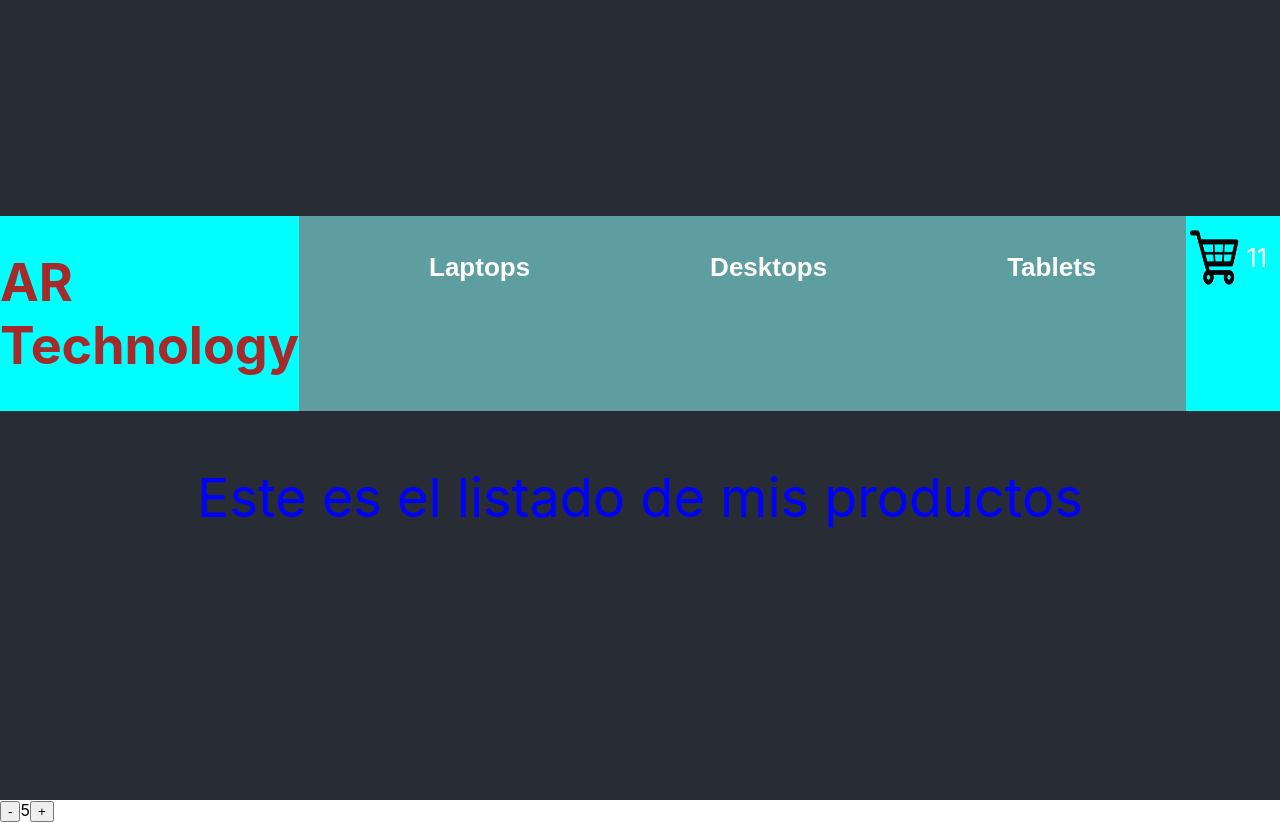
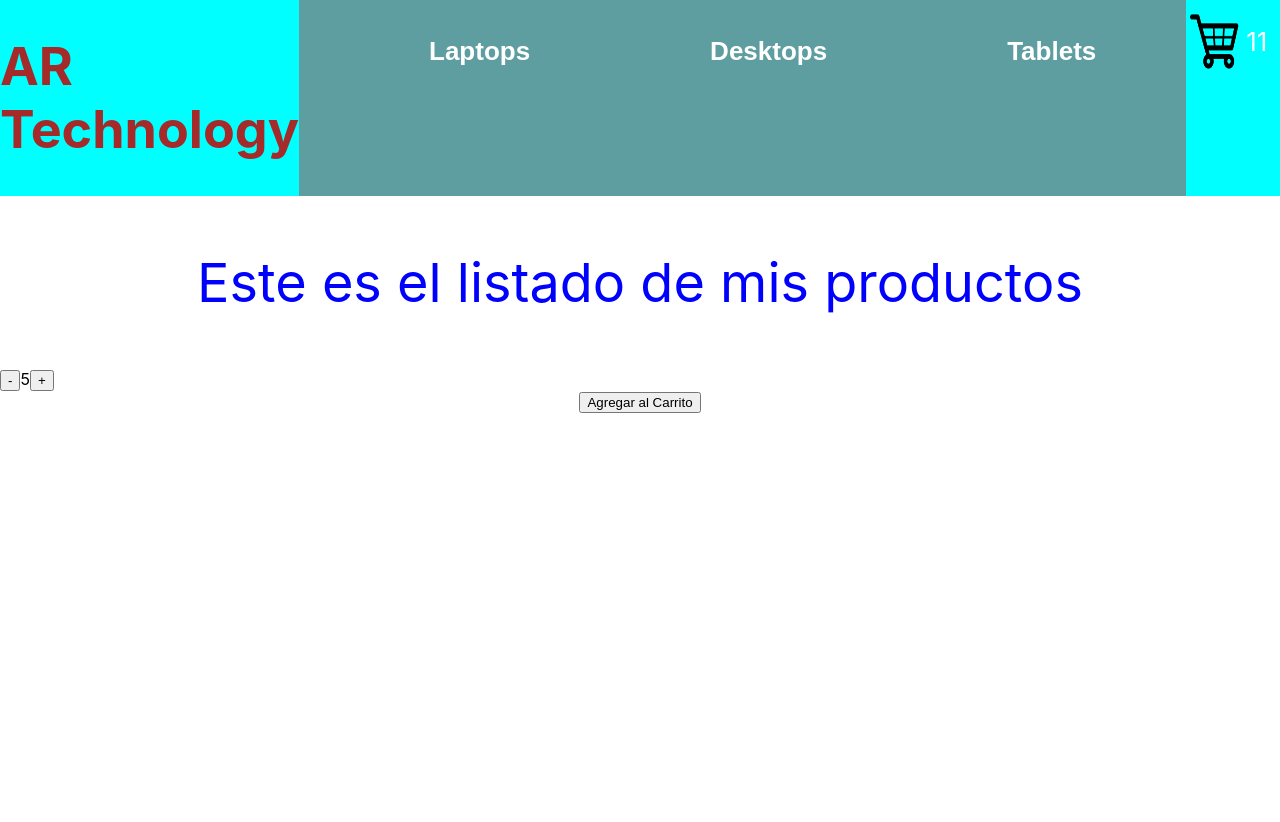
Before and after one commit to aleresk/Carrito, a React (Create React App) app in the folder carrito/: page / in a window 1280 px wide. After the commit the page ends 800 px from the top, so only its background shows below. Built offline with nearby package versions, Linux system fonts and the light colour scheme.

Commit message:
carrio version 1

```diff
--- a/carrito/src/App.css
+++ b/carrito/src/App.css
@@ -15,7 +15,7 @@
 
 .App-header {
   background-color: #282c34;
-  min-height: 100vh;
+
   display: flex;
   flex-direction: column;
   align-items: center;
@@ -89,5 +89,6 @@ li{
 }
 .cantProd{
   display: flex;
+  align-content: center;
 }
 /*ESTA ES LA PARTE QUE AGREGO YO PARA MI PROYECTO*/
--- a/carrito/src/App.js
+++ b/carrito/src/App.js
@@ -4,15 +4,16 @@ import Lista from './components/ItemListContainer';
 import ItemCount from './components/ItemCount';
 function App() {
   const onAdd = () => {
-    return alert("Presionaste el botón comprar")
+    return alert("Presionaste el botón Agregar al Carrito")
   }
 
   return (
     <div className="App">
       <header className="App-header">
         <NavBar/>
-        <Lista greeting ="Este es el listado de mis productos"/>
+
       </header>
+      <Lista greeting ="Este es el listado de mis productos"/>
 
       <ItemCount Stock={5} Initial={1} onAdd={onAdd}/>
     </div>
--- a/carrito/src/components/ItemCount.jsx
+++ b/carrito/src/components/ItemCount.jsx
@@ -13,8 +13,13 @@ const ItemCount = ({Stock, Initial, onAdd}) => {
             setAuxStock(auxStock - 1);
     }
     return(
-        <div className="cantProd">
-            <div ><button onClick={() => disminuirStock()}> - </button></div> <div>{auxStock}</div><div ><button onClick={() => aumentarStock()}> + </button></div>
+        <div>
+            <div className="cantProd">
+                <div ><button onClick={() => disminuirStock()}> - </button></div> <div>{auxStock}</div><div ><button onClick={() => aumentarStock()}> + </button></div>
+            </div>
+            <div>
+                <button onClick={() => onAdd()}>Agregar al Carrito</button>
+            </div>
         </div>
     )
 }
```
